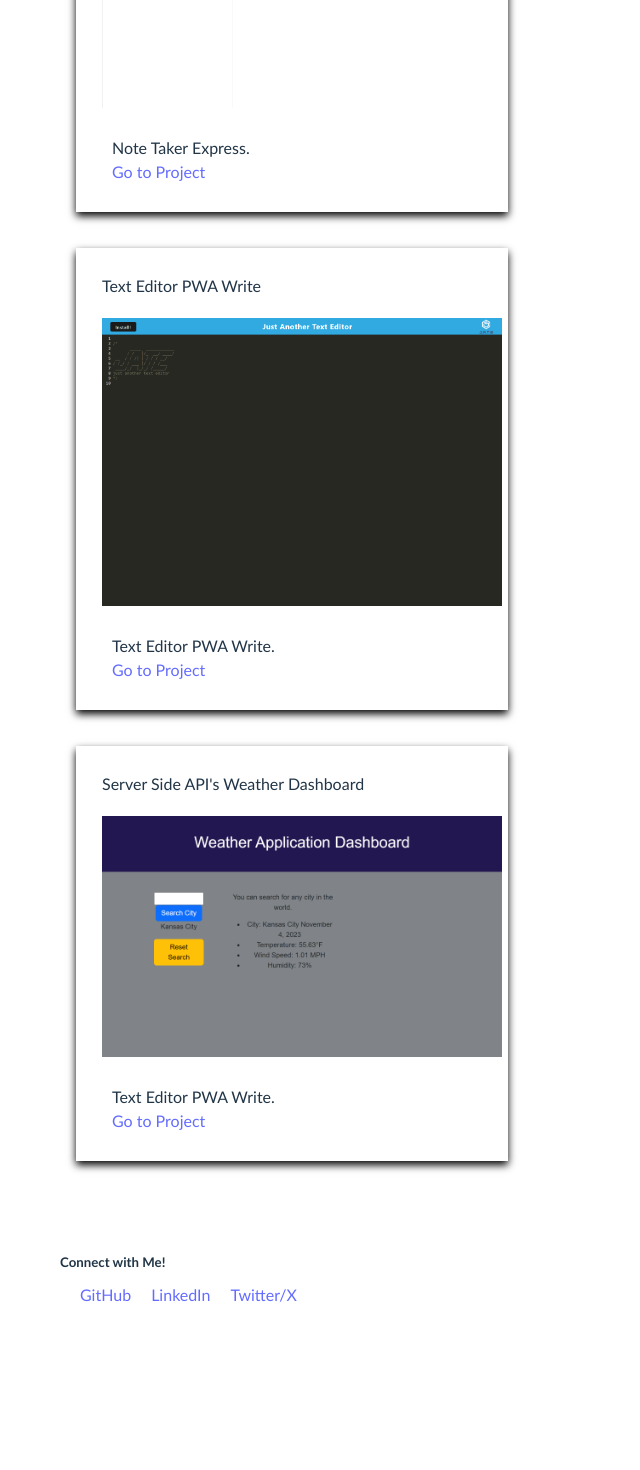
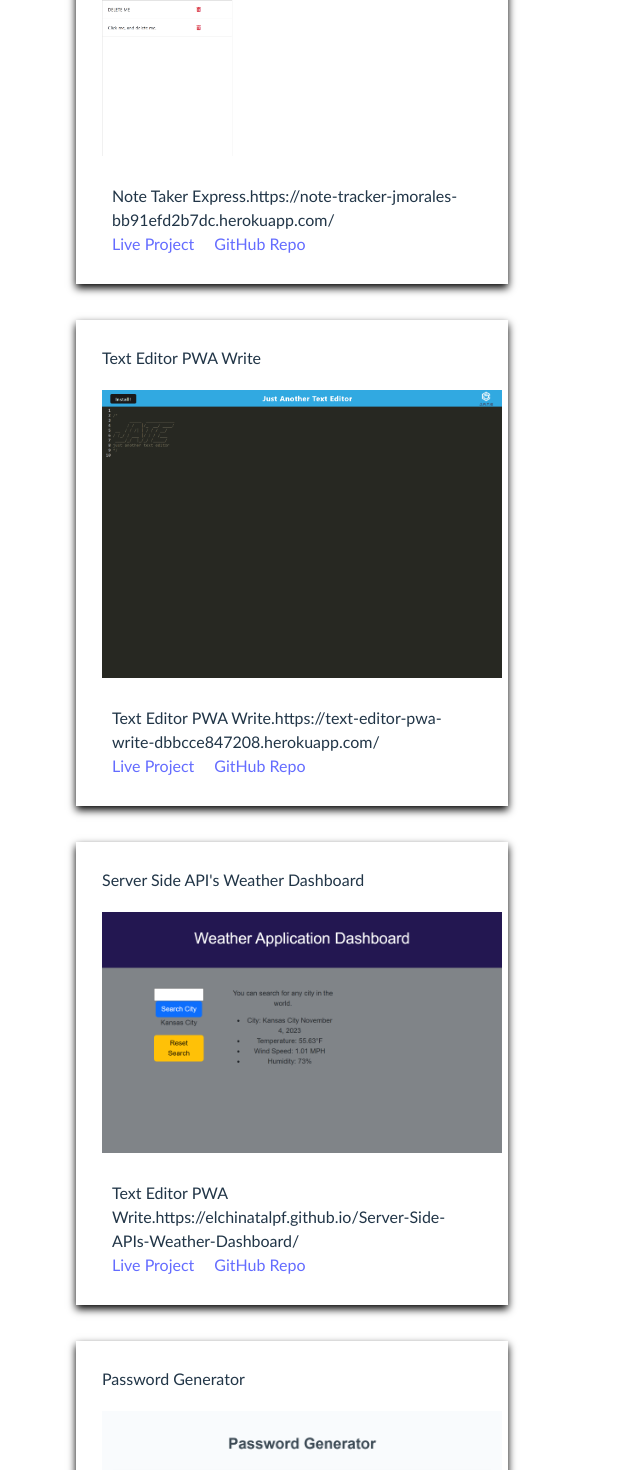
Before and after one commit to elchinatalpf/react-portfolio, a React (Vite) app: page /portfolio in a window 1280 px wide. Shown: the part 940-2410 px from the top of the page, without its empty margins (0-640 px from the left). Before the commit the page ends 2297 px from the top, so only its background shows below. Built offline with nearby package versions, Linux system fonts and the light colour scheme; no server answers.

Commit message:
Added more projects with photos and github repo links

```diff
--- a/src/App.css
+++ b/src/App.css
@@ -68,3 +68,10 @@ main {
 .card-text {
   margin: 0;
 }
+
+.photo-javier {
+  height: auto;
+  width: 50%;
+  margin: 0 auto;
+  padding-top: 20px;
+}
--- a/src/components/Project.jsx
+++ b/src/components/Project.jsx
@@ -1,4 +1,4 @@
-export default function Project({ title, imageSrc, imageAtl, projectLink, children }) {
+export default function Project({ title, imageSrc, imageAtl, projectLink, repoLink, children }) {
   return (
     <section className="card">
       <header>{title}</header>
@@ -6,7 +6,9 @@ export default function Project({ title, imageSrc, imageAtl, projectLink, childr
         <div className="card-content">
           <p className="card-text">
             {children}
-            {projectLink && <a href={projectLink}><br />Go to Project</a>}
+            {projectLink}
+            <a href={projectLink} target="_blank" rel="noopener noreferrer"><br />Live Project</a>
+            <a href={repoLink} target="_blank" rel="noopener noreferrer">GitHub Repo</a>
           </p>
         </div>
     </section>
--- a/src/pages/AboutMe.jsx
+++ b/src/pages/AboutMe.jsx
@@ -1,8 +1,11 @@
+import React from 'react';
+import photo from '../assets/portfolio-photo.jpg'
+
 export default function AboutMe() {
   return (
     <div>
       <h4>Javier Morales: About Me</h4>
-      {/* <img /> */}
+      <img className='photo-javier' src={photo} alt="Javier Morales" />
       <p>
       I am currently immersed in the dynamic world of technology as a
       BA/QA Project Support Intern at NAIC, while also honing my skills
--- a/src/pages/Portfolio.jsx
+++ b/src/pages/Portfolio.jsx
@@ -3,6 +3,8 @@ import techBlogImage from '../assets/tech-blog-screenshot.png';
 import noteTakerImage from '../assets/note-taker-express-screenshot.png';
 import textEditorPwa from '../assets/text-editor-pwa.png';
 import weatherDashboard from '../assets/server-side-api-weather-dashboard.png';
+import passwordGenerator from '../assets/password-generator-javier.png';
+import socialNetwork from '../assets/social-network-nosql.png';
 
 export default function Portfolio() {
   return (
@@ -14,6 +16,7 @@ export default function Portfolio() {
           imageSrc={techBlogImage}
           imageAtl="Screenshot of the Tech Blog App project"
           projectLink="https://tech-block-mvc-3dbf225d4a8e.herokuapp.com/"
+          repoLink="https://github.com/elchinatalpf/Tech-Blog-Model-View-Controller"
         >
           My first Fullstack Application. Tech Blog.
         </Project>
@@ -25,6 +28,7 @@ export default function Portfolio() {
           imageSrc={noteTakerImage}
           imageAtl="Screenshot of the Note Taker Express Project"
           projectLink="https://note-tracker-jmorales-bb91efd2b7dc.herokuapp.com/"
+          repoLink="https://github.com/elchinatalpf/Note-Taker-Express.js"
           >
           Note Taker Express.
         </Project>
@@ -36,6 +40,7 @@ export default function Portfolio() {
           imageSrc={textEditorPwa}
           imageAtl="Screenshot of Text Editor PWA project"
           projectLink="https://text-editor-pwa-write-dbbcce847208.herokuapp.com/"
+          repoLink="https://github.com/elchinatalpf/textEditorPWA-Write-Stuff"
           >
           Text Editor PWA Write.
         </Project>
@@ -47,10 +52,36 @@ export default function Portfolio() {
           imageSrc={weatherDashboard}
           imageAtl="Screenshot of Weather Dashboard project"
           projectLink="https://elchinatalpf.github.io/Server-Side-APIs-Weather-Dashboard/"
+          repoLink="https://github.com/elchinatalpf/Server-Side-APIs-Weather-Dashboard"
           >
           Text Editor PWA Write.
         </Project>
           </div>
+
+          <div className='col-md-6 col-lg-4'>
+        <Project
+          title="Password Generator"
+          imageSrc={passwordGenerator}
+          imageAtl="Screenshot of the Password Generator Project"
+          projectLink="https://elchinatalpf.github.io/password-generator-starter-code/"
+          repoLink="https://github.com/elchinatalpf/password-generator-starter-code"
+          >
+          Password Generator.
+        </Project>
+          </div>
+
+          <div className='col-md-6 col-lg-4'>
+        <Project
+          title="Social Network API NoSQL"
+          imageSrc={socialNetwork}
+          imageAtl="Screenshot of the Password Generator Project"
+          projectLink="https://drive.google.com/file/d/1enUxjU8B5Euk1A4pvSUaBHcwxTwo7Mj-/view?pli=1"
+          repoLink="https://github.com/elchinatalpf/social-network-api-NoSQL"
+          >
+          Video Walkthrough of the Social Network API NoSQL project.
+        </Project>
+          </div>
+
       </div>
     </div>
   );
```
Also changed, not shown: src/assets/password-generator-javier.png (added), src/assets/social-network-nosql.png (added).
